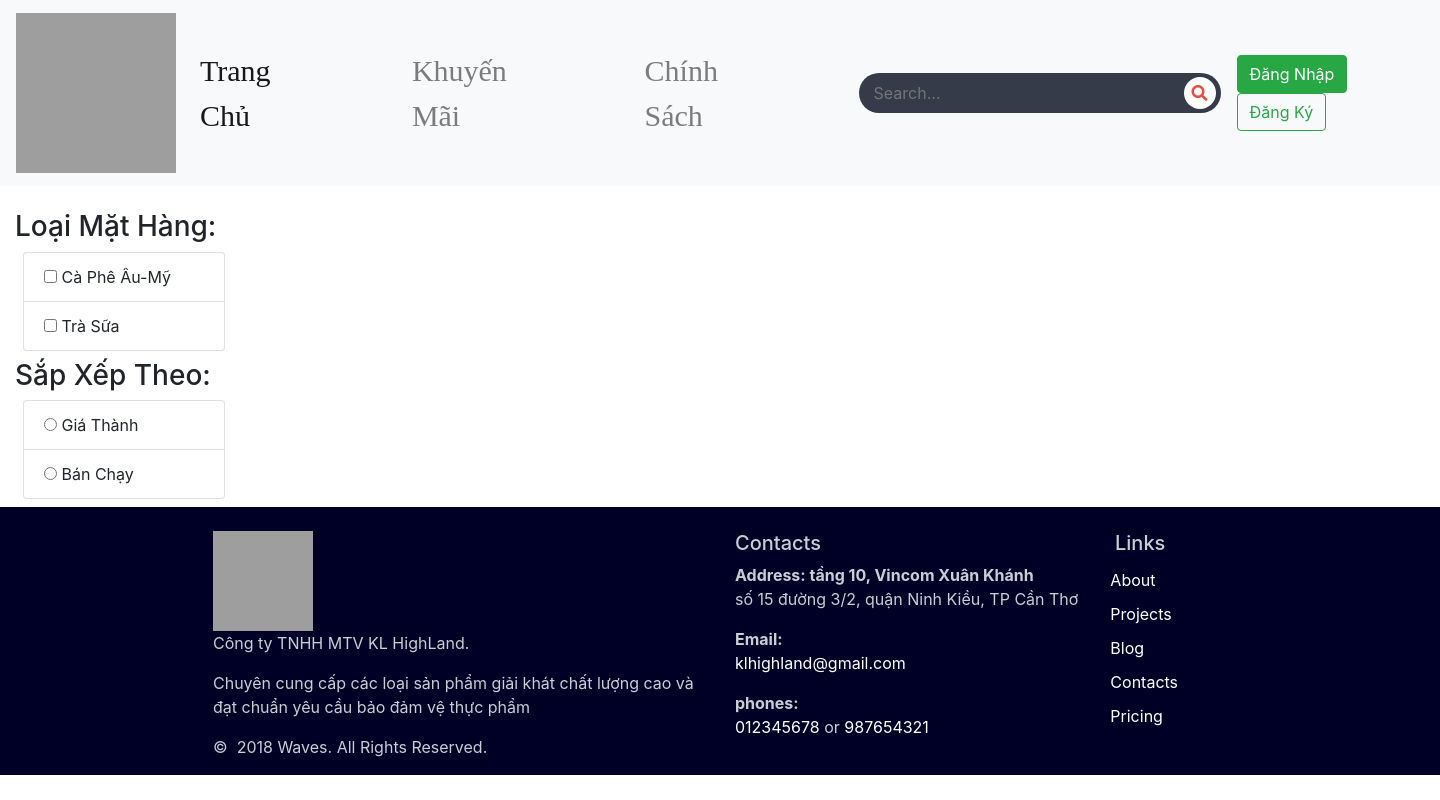
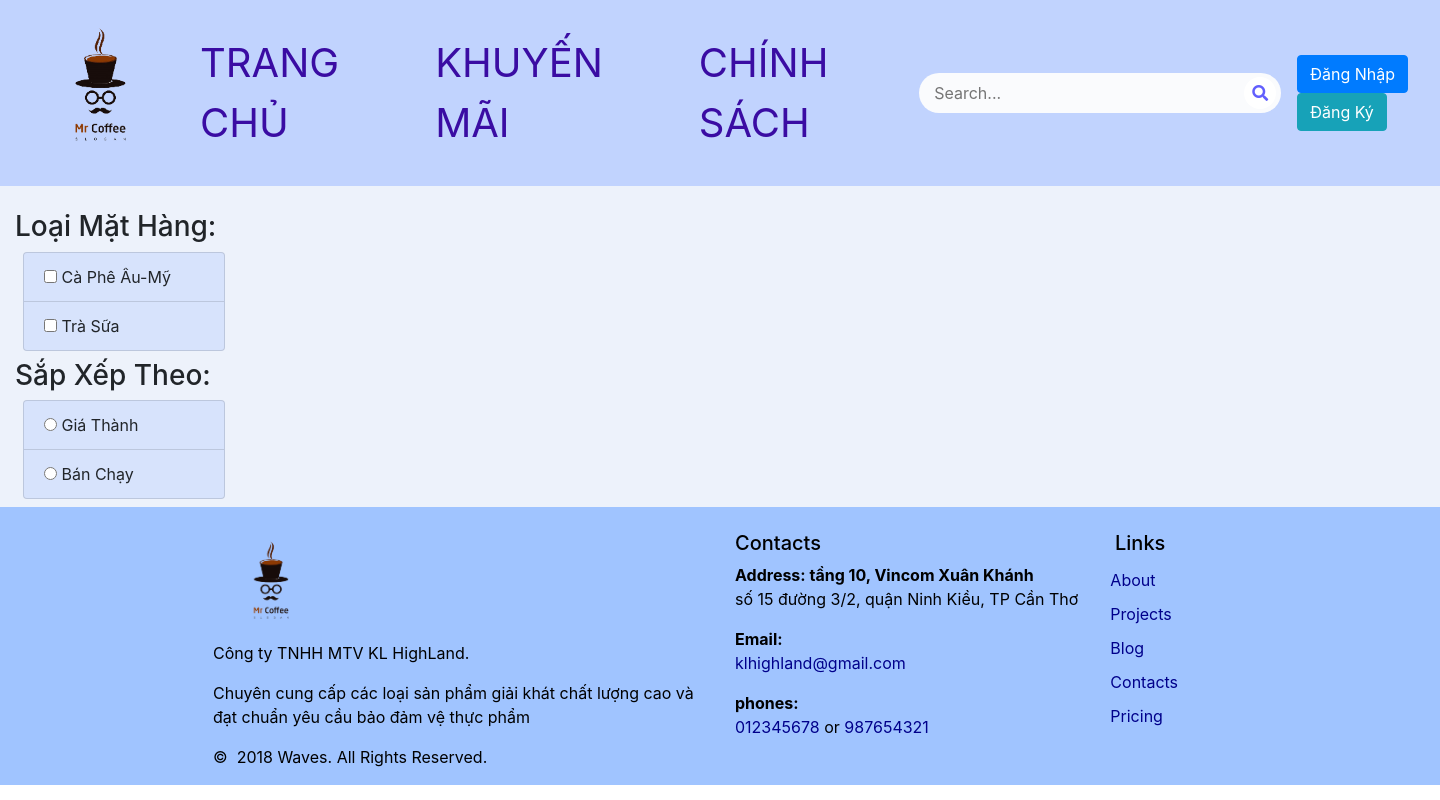
Before and after one commit to kvi1312/htdocs-update, a PHP site: page /index.php in a window 1440 px wide. Run offline with PHP 8.4, Linux system fonts and the light colour scheme; data that the repository does not hold is empty; some libraries are stand-ins or nearby versions; grey boxes are pictures that could not be loaded.

Commit message:
style css

```diff
--- a/css/general.css
+++ b/css/general.css
@@ -6,13 +6,14 @@
     height: 10rem;
 }
 .font-size{
-    font-size: 30px;
-    font-family: Azoft;
+    font-size: 40px;
+    font-style: bold;
+    font-family: -apple-system, BlinkMacSystemFont, 'Segoe UI', Roboto, Oxygen, Ubuntu, Cantarell, 'Open Sans', 'Helvetica Neue', sans-serif;
+
 }
 .mg-r{
     margin-right: 5rem;
 }
-
 
 /* End Header */
 
@@ -23,7 +24,7 @@
     margin-bottom: auto;
     margin-top: auto;
     height: 2.5rem;
-    background-color: #353b48;
+    background-color: #fafbfd;
     border-radius: 1.25rem;
     padding: 5px;
     display: flex;
@@ -50,7 +51,7 @@
 
 .searchbar .search_icon{
     background: white;
-    color: #e74c3c;
+    color: #625ffd;
 }
 
 .search_icon{
@@ -70,12 +71,16 @@
 
 /* Footer */
 
+
+.con-cl{
+    color:black;
+}
 .context-dark, .bg-gray-dark, .bg-primary {
     color: rgba(255, 255, 255, 0.8);
 }
 
 .footer-classic a, .footer-classic a:focus, .footer-classic a:active {
-    color: #ffffff;
+    color: darkblue;
 }
 .nav-list li {
     padding-top: 5px;
@@ -94,19 +99,7 @@ ul, ol {
     margin: 0;
 }
 
-.social-inner {
-    display: flex;
-    flex-direction: column;
-    align-items: center;
-    width: 100%;
-    padding: 23px;
-    font: 900 13px/1 "Lato", -apple-system, BlinkMacSystemFont, "Segoe UI", Roboto, "Helvetica Neue", Arial, sans-serif;
-    text-transform: uppercase;
-    color: rgba(255, 255, 255, 0.5);
-}
-.social-container .col {
-    border: 1px solid rgba(255, 255, 255, 0.1);
-}
+
 .nav-list li a:before {
     content: "\f14f";
     font: 400 21px/1 "Material Design Icons";
--- a/css/homepage.css
+++ b/css/homepage.css
@@ -12,3 +12,14 @@
     overflow: hidden;
     text-overflow: ellipsis;
 }
+.check-cl{
+    background-color: #D7E3FC;
+}
+
+.bg{
+    background-color: #EDF2FB;
+}
+
+.card-bg{
+    background-color: #E2EAFC;
+}
--- a/views/common/footer.php
+++ b/views/common/footer.php
@@ -1,11 +1,11 @@
 <!-- Footer -->
-<footer class="section footer-classic context-dark bg-image pt-4" style="background: #000026;">
-    <div class="container">
+<footer class="section footer-classic context-dark bg-image pt-4" style="background: #a0c4ff;">
+    <div class="container con-cl">
         <div class="row">
             <div class="col-md-6">
                 <div class="pl-5">
-                    <a class="brand" href="index.php">
-                        <img class="brand-logo-light" src="https://iweb.tatthanh.com.vn/pic/3/service/images/logo-cafe-dep(23).jpg" alt="" width="100px" height="100px">
+                    <a class="brand" href="">
+                        <img class="brand-logo-light" src="/htdocs-update/assert/logo.png" alt="" width="110px" height="110px">
                     </a>
                     <p>Công ty TNHH MTV KL HighLand.</p>
                     <p>Chuyên cung cấp các loại sản phẩm giải khát chất lượng cao và đạt chuẩn yêu cầu bảo đảm vệ thực phẩm</p>
--- a/views/common/header.php
+++ b/views/common/header.php
@@ -1,20 +1,20 @@
 <!-- Header -->
 
-<nav class="navbar navbar-expand-lg navbar-light bg-light d-flex justify-content-between">
-    <a class="navbar-brand" href="/htdocs-update/index.php">
-        <img src="https://iweb.tatthanh.com.vn/pic/3/service/images/logo-cafe-dep(23).jpg" class="web-logo" alt="web logo">
+<nav class="navbar navbar-expand-lg navbar-light d-flex justify-content-between" style="background: #C1D3FE;" >
+    <a class="navbar-brand" href="/htdocs-update/index.php" >
+        <img src="/htdocs-update/assert/logo.png" class="web-logo" alt="web logo">
     </a>
     <div class="d-flex align-items-center">
         <!-- Menu Bar -->
         <ul class="navbar-nav mr-auto font-size">
             <li class="nav-item active mg-r">
-                <a class="nav-link" href="/htdocs-update/index.php">Trang Chủ <span class="sr-only">(current)</span></a>
+                <a class="nav-link" href="/htdocs-update/index.php" style="color:#3a0ca3;">TRANG CHỦ <span class="sr-only">(current)</span></a>
             </li>
             <li class="nav-item mg-r">
-                <a class="nav-link" href="#">Khuyến Mãi</a>
+                <a class="nav-link" href="#" style="color:#3a0ca3;">KHUYẾN MÃI</a>
             </li>
             <li class="nav-item mg-r">
-                <a class="nav-link" href="#">Chính Sách</a>
+                <a class="nav-link" href="#" style="color:#3a0ca3;">CHÍNH SÁCH</a>
             </li>
             </li>
         </ul>
@@ -43,8 +43,8 @@
                         }
                     ?> -->
 
-                    <a href="/htdocs-update/login.php" class="btn btn-success my-2 my-sm-0 mr-3" type="button">Đăng Nhập</a>
-                    <a href="/htdocs-update/login.php?action=register" class="btn btn-outline-success my-2 my-sm-0" type="button">Đăng Ký</a>
+                    <a href="/htdocs-update/login.php" class="btn btn-primary my-2 my-sm-0 mr-3"" type="button">Đăng Nhập</a>
+                    <a href="/htdocs-update/login.php?action=register" class="btn btn-info my-2 my-sm-0" type="button">Đăng Ký</a>
                 </li>
             </ul>
         </div>
--- a/views/homepage.php
+++ b/views/homepage.php
@@ -19,31 +19,31 @@
 
     <!-- Content-->
 
-    <main class="container-fluid">
+    <main class="container-fluid bg">
 
-        <?php if (isset($user)) echo"<p> WELCOME  $user->fullname!</p>"; ?>
+    <?php if (isset($user)) echo"<p> WELCOME  $user->fullname!</p>"; ?>
         <div class="row">
-            <div class="col-md-2 left mt-4">
+            <div class="col-md-2 left mt-4 " >
                 <h3>Loại Mặt Hàng:</h3>
-                <ul class="list-group mb-2 ml-2 brand-list">
+                <ul class="list-group mb-2 ml-2 brand-list" >
 
-                     <li class="list-group-item">
+                     <li class="list-group-item check-cl" >
                         <input type="checkbox" name="a" id="">
                         Cà Phê Âu-Mỹ
                     </li>
-                    <li class="list-group-item">
+                    <li class="list-group-item check-cl">
                         <input type="checkbox" name="a" id="">
                         Trà Sữa
                     </li>
                 </ul>
 
                 <h3>Sắp Xếp Theo:</h3>
-                <ul class="list-group mb-2 ml-2">
-                    <li class="list-group-item">
+                <ul class="list-group mb-2 ml-2 ">
+                    <li class="list-group-item check-cl">
                         <input type="radio" name="a" id="">
                         Giá Thành
                     </li>
-                    <li class="list-group-item">
+                    <li class="list-group-item check-cl">
                         <input type="radio" name="a" id="">
                         Bán Chạy
                     </li>
@@ -58,8 +58,8 @@
                     <?php
 
                         foreach ($list_product as $product) {
-                            echo "<div class='col-lg-4 col-sm-6 item-item mb-3 product-item'>
-                                <div class='card'>
+                            echo "<div class='col-lg-4 col-sm-6 item-item mb-3 product-item '>
+                                <div class='card card-bg'>
                                     <img class='card-img-top pic' src='https://capherangxay.vn/wp-content/uploads/2018/03/cong-thuc-pha-che-ca-phe-phin-ngon-tuyet-hao-2.jpg' alt='Card image cap'>
                                     <div class='card-body'>
                                     <h5 class='card-title'>$product->name</h5>
```
Also changed, not shown: assert/logo.png (added).
